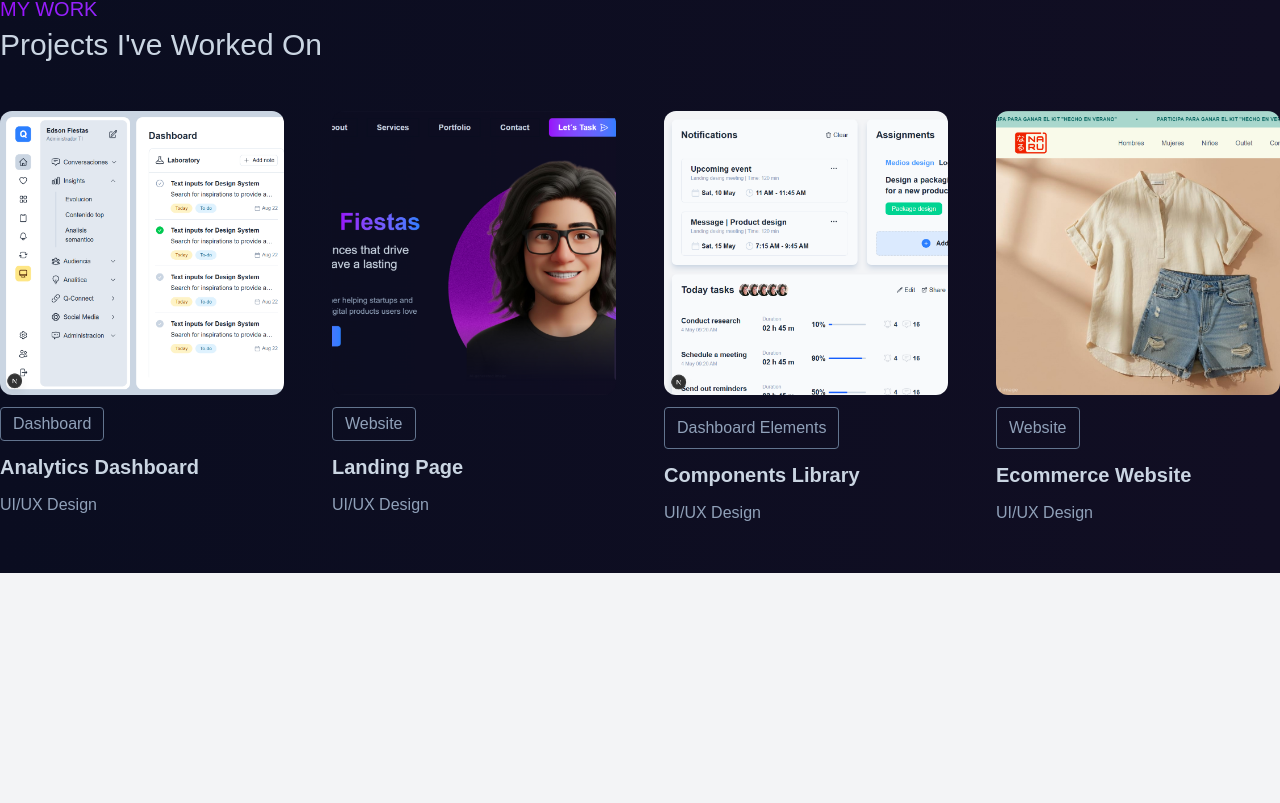
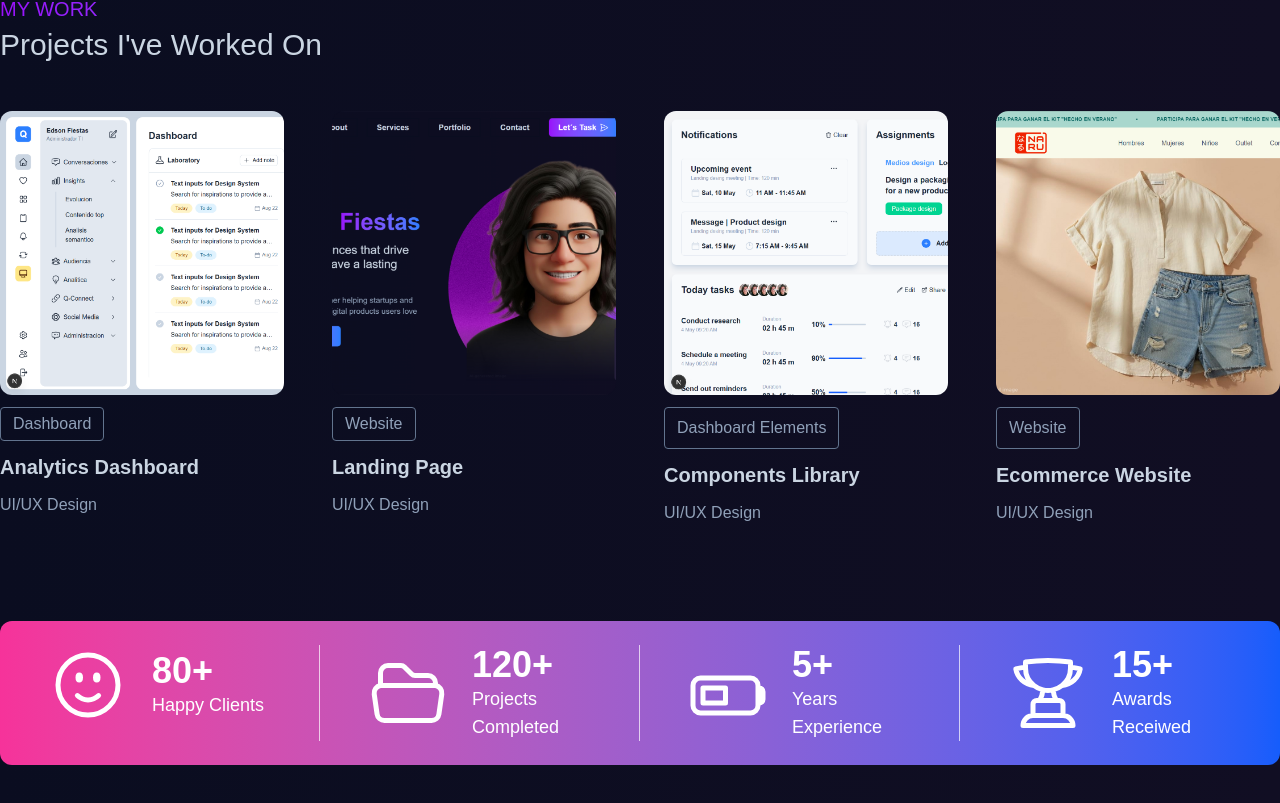
Before and after one commit to edsonfiestas/my-profile, a Next.js app: page /portfolio/landingPage in a window 1280 px wide. Shown: the part 1540-2343 px from the top of the page. Before the commit the page ends 2113 px from the top, so only its background shows below. Built offline with nearby package versions, Linux system fonts and the light colour scheme.

Commit message:
actualizando archivos y nombre

```diff
--- a/src/app/portfolio/landingPage/page.tsx
+++ b/src/app/portfolio/landingPage/page.tsx
@@ -2,23 +2,25 @@
 
 import React, { useState, useEffect, useRef } from "react";
 import Link from "next/link";
-import HeaderLanding from "@/components/HeaderLanding";
-import BannerLanding from "@/components/BannerLanding";
-import ServicesLanding from "@/components/ServicesLanding";
-import ProjectsLanding from "@/components/ProjectsLanding";
-import NavMobileLanding from "@/components/NavMobileLanding";
+import LPHeader from "@/components/LPHeader";
+import LPBanner from "@/components/LPBanner";
+import LPServices from "@/components/LPServices";
+import LPProjects from "@/components/LPProjects";
+import LPNavMobile from "@/components/LPNavMobile";
+import LPExperience from "@/components/LPExperience";
 
 export default function LandingPage() {
   return (
     <div className="relative w-full h-full min-h-screen bg-linear-to-r from-[#0A0D20] to-[#110E23] text-slate-300 pb-24 md:pb-0">
       {" "}
       <div className="w-full h-full flex flex-col">
-        <HeaderLanding />
-        <BannerLanding />
-        <ServicesLanding />
-        <ProjectsLanding />
+        <LPHeader />
+        <LPBanner />
+        <LPServices />
+        <LPProjects />
+        <LPExperience />
       </div>
-      <NavMobileLanding />
+      <LPNavMobile />
     </div>
   );
 }
--- a/src/components/BannerLanding.tsx
+++ b/src/components/LPBanner.tsx
@@ -3,7 +3,7 @@
 import React from "react";
 import Link from "next/link";
 
-export default function BannerLanding() {
+export default function LPBanner() {
   return (
     <div className="w-full py-3 md:py-12">
       <div className="px-6 xl:px-0 w-full max-w-[1440px] mx-auto relative flex flex-col-reverse md:flex-row gap-6 justify-center items-center">
--- /dev/null
+++ b/src/components/LPExperience.tsx
@@ -0,0 +1,109 @@
+"use client";
+
+import React from "react";
+import Link from "next/link";
+
+export default function LPExperience() {
+  return (
+    <div className="w-full py-12">
+      <div className="bg-linear-to-l from-blue-600 to-pink-500 text-white rounded-xl py-6 w-full max-w-[1440px] mx-auto relative grid grid-cols-4">
+        <div className="box-fade-up col-span-4 md:col-span-2 lg:col-span-1 px-12 border-r border-white/70">
+          <div className="flex gap-6 items-center">
+            <figure>
+              <svg
+                xmlns="http://www.w3.org/2000/svg"
+                fill="none"
+                viewBox="0 0 24 24"
+                strokeWidth="1.5"
+                stroke="currentColor"
+                className="h-20 w-20"
+              >
+                <path
+                  strokeLinecap="round"
+                  strokeLinejoin="round"
+                  d="M15.182 15.182a4.5 4.5 0 0 1-6.364 0M21 12a9 9 0 1 1-18 0 9 9 0 0 1 18 0ZM9.75 9.75c0 .414-.168.75-.375.75S9 10.164 9 9.75 9.168 9 9.375 9s.375.336.375.75Zm-.375 0h.008v.015h-.008V9.75Zm5.625 0c0 .414-.168.75-.375.75s-.375-.336-.375-.75.168-.75.375-.75.375.336.375.75Zm-.375 0h.008v.015h-.008V9.75Z"
+                />
+              </svg>
+            </figure>
+            <div className="flex flex-col">
+              <h3 className="text-4xl font-bold">80+</h3>
+              <p className="text-lg">Happy Clients</p>
+            </div>
+          </div>
+        </div>
+        <div className="box-fade-up col-span-4 md:col-span-2 lg:col-span-1 px-12 border-r border-white/70">
+          <div className="flex gap-6 items-center">
+            <figure>
+              <svg
+                xmlns="http://www.w3.org/2000/svg"
+                fill="none"
+                viewBox="0 0 24 24"
+                strokeWidth="1.5"
+                stroke="currentColor"
+                className="h-20 w-20"
+              >
+                <path
+                  strokeLinecap="round"
+                  strokeLinejoin="round"
+                  d="M3.75 9.776c.112-.017.227-.026.344-.026h15.812c.117 0 .232.009.344.026m-16.5 0a2.25 2.25 0 0 0-1.883 2.542l.857 6a2.25 2.25 0 0 0 2.227 1.932H19.05a2.25 2.25 0 0 0 2.227-1.932l.857-6a2.25 2.25 0 0 0-1.883-2.542m-16.5 0V6A2.25 2.25 0 0 1 6 3.75h3.879a1.5 1.5 0 0 1 1.06.44l2.122 2.12a1.5 1.5 0 0 0 1.06.44H18A2.25 2.25 0 0 1 20.25 9v.776"
+                />
+              </svg>
+            </figure>
+            <div className="flex flex-col">
+              <h3 className="text-4xl font-bold">120+</h3>
+              <p className="text-lg">Projects Completed</p>
+            </div>
+          </div>
+        </div>
+        <div className="box-fade-up col-span-4 md:col-span-2 lg:col-span-1 px-12 border-r border-white/70">
+          <div className="flex gap-6 items-center">
+            <figure>
+              <svg
+                xmlns="http://www.w3.org/2000/svg"
+                fill="none"
+                viewBox="0 0 24 24"
+                strokeWidth="1.5"
+                stroke="currentColor"
+                className="h-20 w-20"
+              >
+                <path
+                  strokeLinecap="round"
+                  strokeLinejoin="round"
+                  d="M21 10.5h.375c.621 0 1.125.504 1.125 1.125v2.25c0 .621-.504 1.125-1.125 1.125H21M4.5 10.5h6.75V15H4.5v-4.5ZM3.75 18h15A2.25 2.25 0 0 0 21 15.75v-6a2.25 2.25 0 0 0-2.25-2.25h-15A2.25 2.25 0 0 0 1.5 9.75v6A2.25 2.25 0 0 0 3.75 18Z"
+                />
+              </svg>
+            </figure>
+            <div className="flex flex-col">
+              <h3 className="text-4xl font-bold">5+</h3>
+              <p className="text-lg">Years Experience</p>
+            </div>
+          </div>
+        </div>
+        <div className="box-fade-up col-span-4 md:col-span-2 lg:col-span-1 px-12">
+          <div className="flex gap-6 items-center">
+            <figure>
+              <svg
+                xmlns="http://www.w3.org/2000/svg"
+                fill="none"
+                viewBox="0 0 24 24"
+                strokeWidth="1.5"
+                stroke="currentColor"
+                className="h-20 w-20"
+              >
+                <path
+                  strokeLinecap="round"
+                  strokeLinejoin="round"
+                  d="M16.5 18.75h-9m9 0a3 3 0 0 1 3 3h-15a3 3 0 0 1 3-3m9 0v-3.375c0-.621-.503-1.125-1.125-1.125h-.871M7.5 18.75v-3.375c0-.621.504-1.125 1.125-1.125h.872m5.007 0H9.497m5.007 0a7.454 7.454 0 0 1-.982-3.172M9.497 14.25a7.454 7.454 0 0 0 .981-3.172M5.25 4.236c-.982.143-1.954.317-2.916.52A6.003 6.003 0 0 0 7.73 9.728M5.25 4.236V4.5c0 2.108.966 3.99 2.48 5.228M5.25 4.236V2.721C7.456 2.41 9.71 2.25 12 2.25c2.291 0 4.545.16 6.75.47v1.516M7.73 9.728a6.726 6.726 0 0 0 2.748 1.35m8.272-6.842V4.5c0 2.108-.966 3.99-2.48 5.228m2.48-5.492a46.32 46.32 0 0 1 2.916.52 6.003 6.003 0 0 1-5.395 4.972m0 0a6.726 6.726 0 0 1-2.749 1.35m0 0a6.772 6.772 0 0 1-3.044 0"
+                />
+              </svg>
+            </figure>
+            <div className="flex flex-col">
+              <h3 className="text-4xl font-bold">15+</h3>
+              <p className="text-lg">Awards Receiwed</p>
+            </div>
+          </div>
+        </div>
+      </div>
+    </div>
+  );
+}
--- a/src/components/HeaderLanding.tsx
+++ b/src/components/LPHeader.tsx
@@ -3,7 +3,7 @@
 import React from "react";
 import Link from "next/link";
 
-export default function HeaderLanding() {
+export default function LPHeader() {
   return (
     <header className="w-full pt-6 hidden md:block">
       <div className="px-3 xl:px-0 w-full max-w-[1440px] mx-auto relative ">
--- a/src/components/NavMobileLanding.tsx
+++ b/src/components/LPNavMobile.tsx
@@ -3,7 +3,7 @@
 import React from "react";
 import Link from "next/link";
 
-export default function NavMobileLanding() {
+export default function LPNavMobile() {
   return (
     <div className="w-full fixed md:hidden bottom-0 left-0 right-0 z-50 bg-white px-6 py-6">
       <div className="flex gap-3 justify-between">
--- a/src/components/ProjectsLanding.tsx
+++ b/src/components/LPProjects.tsx
@@ -3,7 +3,7 @@
 import React from "react";
 import Link from "next/link";
 
-export default function ProjectsLanding() {
+export default function LPProjects() {
   return (
     <div className="w-full py-12">
       <div className="px-6 xl:px-0 w-full max-w-[1440px] mx-auto relative grid grid-cols-4 gap-12">
--- a/src/components/ServicesLanding.tsx
+++ b/src/components/LPServices.tsx
@@ -3,7 +3,7 @@
 import React from "react";
 import Link from "next/link";
 
-export default function ServicesLanding() {
+export default function LPServices() {
   return (
     <div className="w-full border-t border-slate-800 py-12">
       <div className="px-6 xl:px-0 w-full max-w-[1440px] mx-auto relative grid grid-cols-4 gap-12">
```
